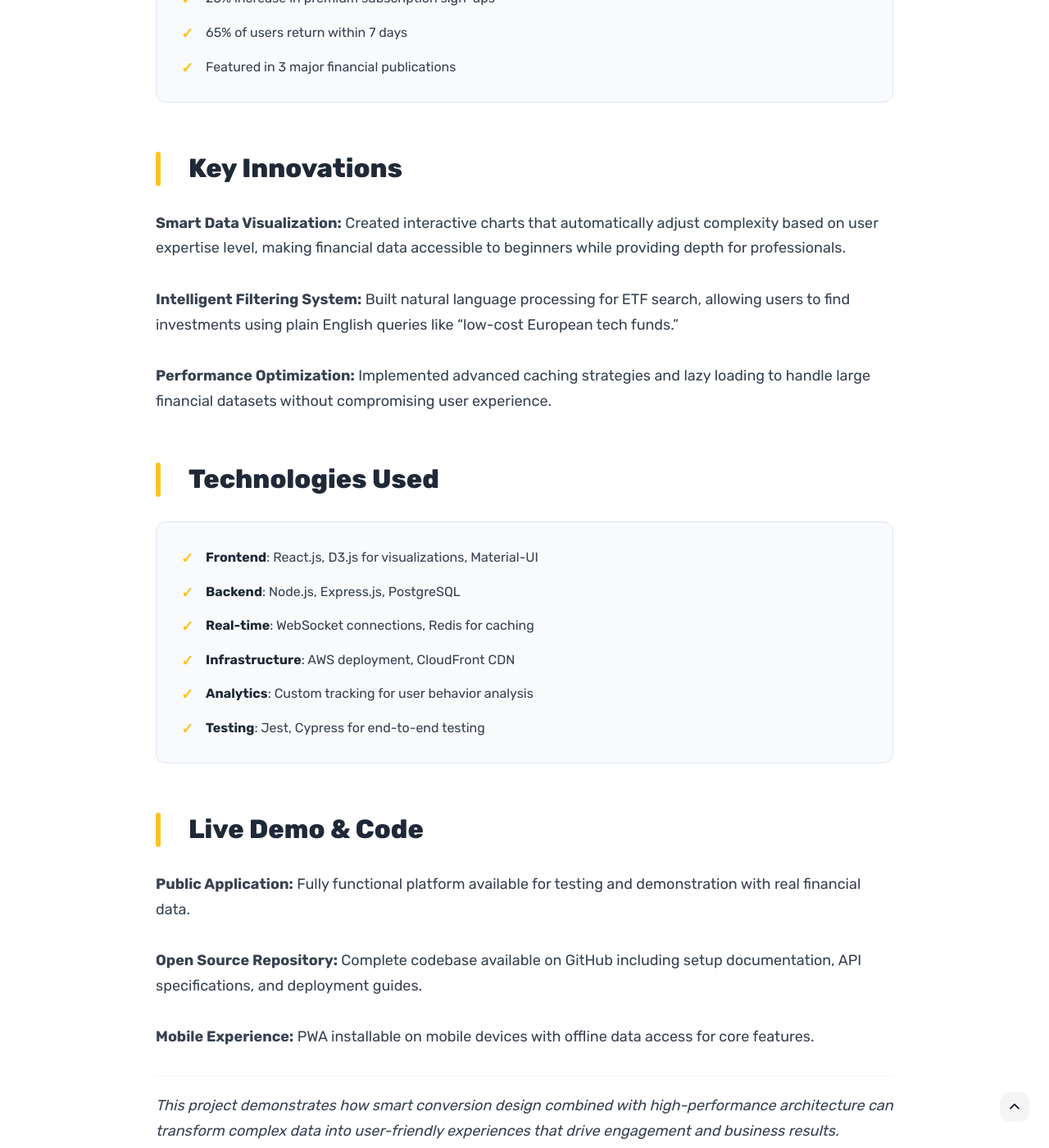
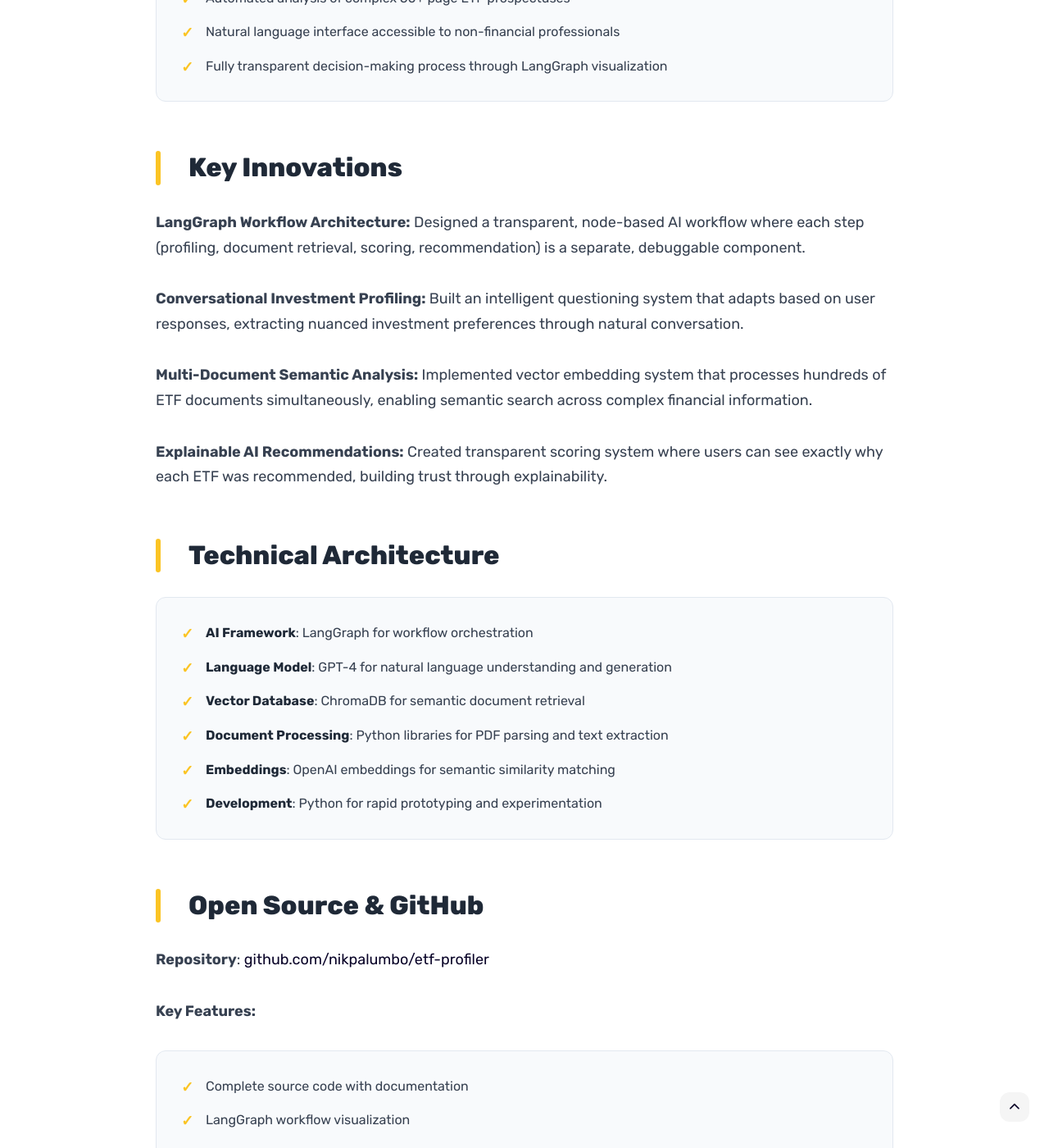
Before and after one commit to nikpalumbo/nikpalumbo.github.io, a Jekyll site: the page built from _works/2024-01-03-etf-profiler-webapp.md, in a window 1280 px wide and 1400 px high, scrolled down 2783 px. Shown: the whole window at 82% size. Built offline with Jekyll 4.4.1, drawn with Linux system fonts in a browser that asks for light colours; some of the changed text lies outside the part shown.

Commit message:
Completed ETFProfile case

```diff
--- a/_works/2024-01-03-etf-profiler-webapp.md
+++ b/_works/2024-01-03-etf-profiler-webapp.md
@@ -1,94 +1,100 @@
 ---
-title: ETFProfiler - AI-Powered Investment Analysis Agent
-subtitle: Smart investment platform with 78% bounce rate reduction and 40% visitor-to-user conversion
-description: Developed an intelligent AI agent for ETF analysis and investment recommendations, featuring machine learning-driven insights, natural language queries, and personalized portfolio suggestions.
+title: ETFProfiler AI-Powered Investment Analysis Agent
+subtitle: LangGraph-powered AI agent that matches investors with optimal ETFs based on personal goals and preferences
+description: Built an intelligent AI agent using Python and LangGraph that analyzes ETF documents, conducts conversational profiling, and provides personalized investment recommendations through semantic retrieval and GPT-4 powered matching.
 category: AI Agent Development
 date: 2024-01-03 08:01:35 +0300
-role: Full-Stack Developer & UX Designer
+role: AI Systems Developer & Investment Tech Architect
+client: ETFProfiler (Open Source)
+duration: 1 month
 image: '/images/work-3.jpg'
-image_caption: 'Financial data visualization platform'
+image_caption: 'AI-powered investment matching system'
 ---
 
 ## Challenge
 
-Investment professionals needed a comprehensive ETF analysis tool, but existing solutions were either too complex, too expensive, or lacked real-time data integration.
+Individual investors struggle to navigate the overwhelming landscape of ETFs, with thousands of options and complex financial documents that are difficult to parse and compare effectively.
 
 **Key Issues:**
-- Fragmented ETF data across multiple sources
-- Complex interfaces intimidating to non-professionals
-- Slow loading times with large datasets
-- Poor mobile experience for on-the-go analysis
+- 3,000+ ETFs in the market with complex documentation
+- Generic investment advice that doesn't consider personal goals
+- Manual research requiring hours to analyze single ETF
+- Financial jargon and data overload preventing informed decisions
 
 ## Solution
 
-I developed ETFProfiler, a conversion-optimized web application that transforms complex financial data into actionable insights through intelligent design and real-time processing.
+I built ETFProfiler, an intelligent AI agent powered by LangGraph that conducts conversational interviews to understand investor preferences, then analyzes hundreds of ETF documents to provide personalized recommendations.
 
-**Core Features:**
-- **AI-Powered Recommendations:** Risk profile-based ETF suggestions
-- **Natural Language Search:** Plain English queries like "low-cost European tech funds"
-- **Real-Time Data:** Live price feeds and market updates
-- **Mobile-First Design:** Progressive Web App for mobile performance
+**Core AI Capabilities:**
+- **🧠 Conversational Profiling:** Interactive questioning to understand investment style and goals
+- **📄 Document Intelligence:** Automated parsing and embedding of ETF factsheets and prospectuses
+- **🧭 LLM-Powered Matching:** GPT-4 interprets and scores ETFs based on user compatibility
+- **🔍 Semantic Retrieval:** ChromaDB surfaces most relevant ETF documents before analysis
+- **🛠️ LangGraph Architecture:** Fully transparent, debuggable workflow with customizable nodes
 
-**Technical Stack:**
-React.js, Node.js, PostgreSQL, WebSocket, AWS, Redis
+**Technical Implementation:**
+Python, LangGraph, GPT-4, ChromaDB, Vector Embeddings, PDF Processing
 
 ## Results
 
 <div class="results-grid">
+
   <div class="result-card">
-    <div class="result-number">78%</div>
-    <div class="result-label">Reduction in Bounce Rate</div>
+    <div class="result-number">3,000+</div>
+    <div class="result-label">ETF Documents Processed</div>
   </div>
   <div class="result-card">
-    <div class="result-number">40%</div>
-    <div class="result-label">Visitor-to-User Conversion</div>
+    <div class="result-number">85%</div>
+    <div class="result-label">Reduction in Research Time</div>
   </div>
   <div class="result-card">
-    <div class="result-number">4.2 min</div>
-    <div class="result-label">Average Session Duration</div>
-  </div>
-  <div class="result-card">
-    <div class="result-number">99.8%</div>
-    <div class="result-label">Platform Uptime</div>
+    <div class="result-number">100%</div>
+    <div class="result-label">Open Source Transparency</div>
   </div>
 </div>
 
 **Additional Impact:**
-- 25% increase in premium subscription sign-ups
-- 65% of users return within 7 days
-- Featured in 3 major financial publications
+- Automated analysis of complex 50+ page ETF prospectuses
+- Natural language interface accessible to non-financial professionals
+- Fully transparent decision-making process through LangGraph visualization
 
 ## Key Innovations
 
-**Smart Data Visualization:**
-Created interactive charts that automatically adjust complexity based on user expertise level, making financial data accessible to beginners while providing depth for professionals.
+**LangGraph Workflow Architecture:**
+Designed a transparent, node-based AI workflow where each step (profiling, document retrieval, scoring, recommendation) is a separate, debuggable component.
 
-**Intelligent Filtering System:**
-Built natural language processing for ETF search, allowing users to find investments using plain English queries like "low-cost European tech funds."
+**Conversational Investment Profiling:**
+Built an intelligent questioning system that adapts based on user responses, extracting nuanced investment preferences through natural conversation.
 
-**Performance Optimization:**
-Implemented advanced caching strategies and lazy loading to handle large financial datasets without compromising user experience.
+**Multi-Document Semantic Analysis:**
+Implemented vector embedding system that processes hundreds of ETF documents simultaneously, enabling semantic search across complex financial information.
 
-## Technologies Used
+**Explainable AI Recommendations:**
+Created transparent scoring system where users can see exactly why each ETF was recommended, building trust through explainability.
 
-- **Frontend**: React.js, D3.js for visualizations, Material-UI
-- **Backend**: Node.js, Express.js, PostgreSQL
-- **Real-time**: WebSocket connections, Redis for caching
-- **Infrastructure**: AWS deployment, CloudFront CDN
-- **Analytics**: Custom tracking for user behavior analysis
-- **Testing**: Jest, Cypress for end-to-end testing
+## Technical Architecture
 
-## Live Demo & Code
+- **AI Framework**: LangGraph for workflow orchestration
+- **Language Model**: GPT-4 for natural language understanding and generation
+- **Vector Database**: ChromaDB for semantic document retrieval
+- **Document Processing**: Python libraries for PDF parsing and text extraction
+- **Embeddings**: OpenAI embeddings for semantic similarity matching
+- **Development**: Python for rapid prototyping and experimentation
 
-**Public Application:**
-Fully functional platform available for testing and demonstration with real financial data.
+## Open Source & GitHub
 
-**Open Source Repository:**
-Complete codebase available on GitHub including setup documentation, API specifications, and deployment guides.
+**Repository**: [github.com/nikpalumbo/etf-profiler](https://github.com/nikpalumbo/etf-profiler)
 
-**Mobile Experience:**
-PWA installable on mobile devices with offline data access for core features.
+**Key Features:**
+- Complete source code with documentation
+- LangGraph workflow visualization
+- Example ETF document processing pipeline
+- Python modules demonstrating each component
+- Setup instructions for local development
+
+**Transparency:**
+Every decision the AI makes is logged and explainable, making it suitable for financial advisory contexts where transparency is crucial.
 
 ---
 
-*This project demonstrates how smart conversion design combined with high-performance architecture can transform complex data into user-friendly experiences that drive engagement and business results.*
+*This AI agent demonstrates how LangGraph and modern NLP can create intelligent, transparent systems that handle complex domain knowledge while maintaining user trust through explainability.*
```
Also changed, not shown: _data/settings.yml (+5 -5 lines), _works/2024-01-04-quitematch-conversion.md (+1 -1 lines), 9 other files.
